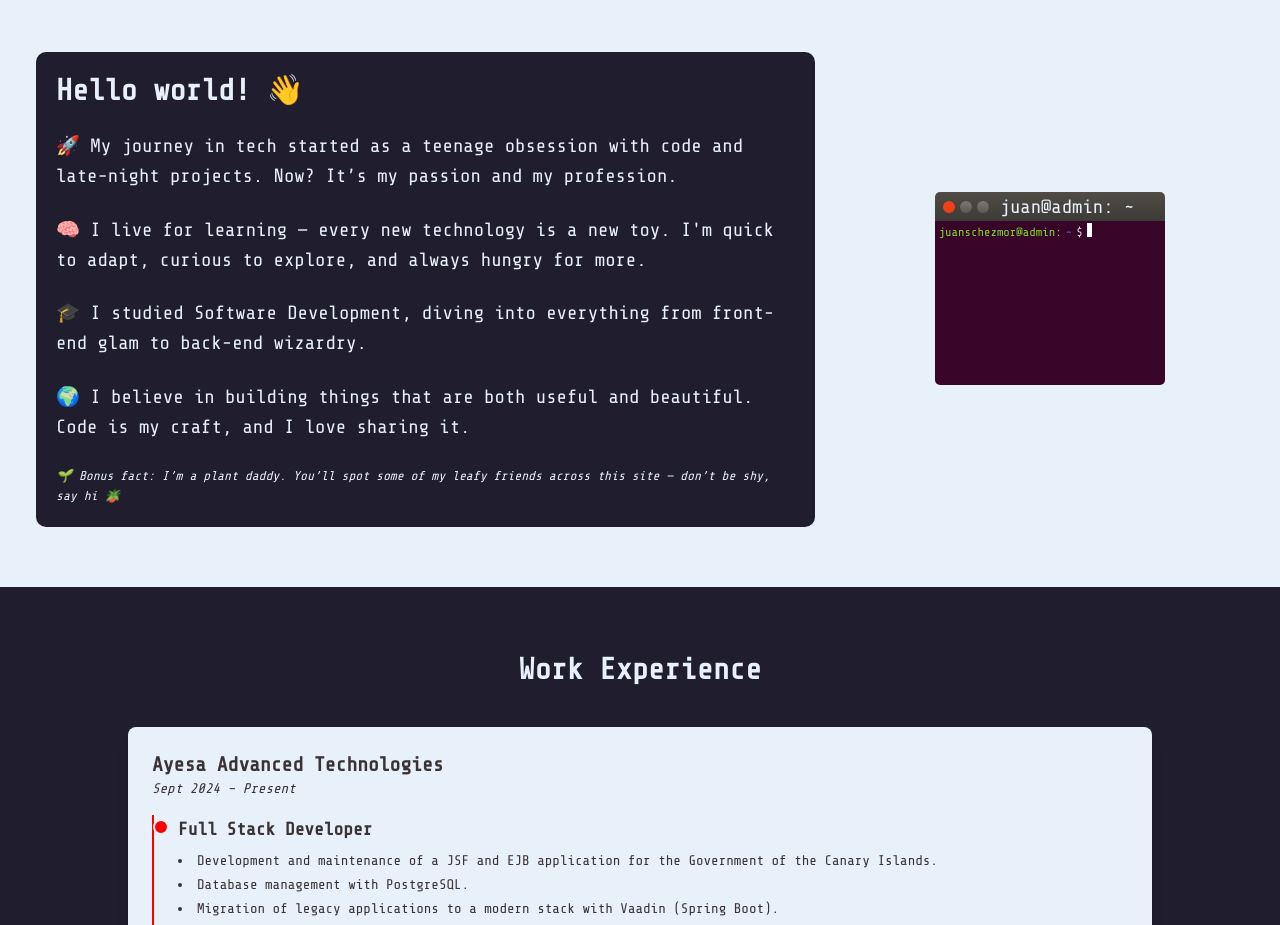
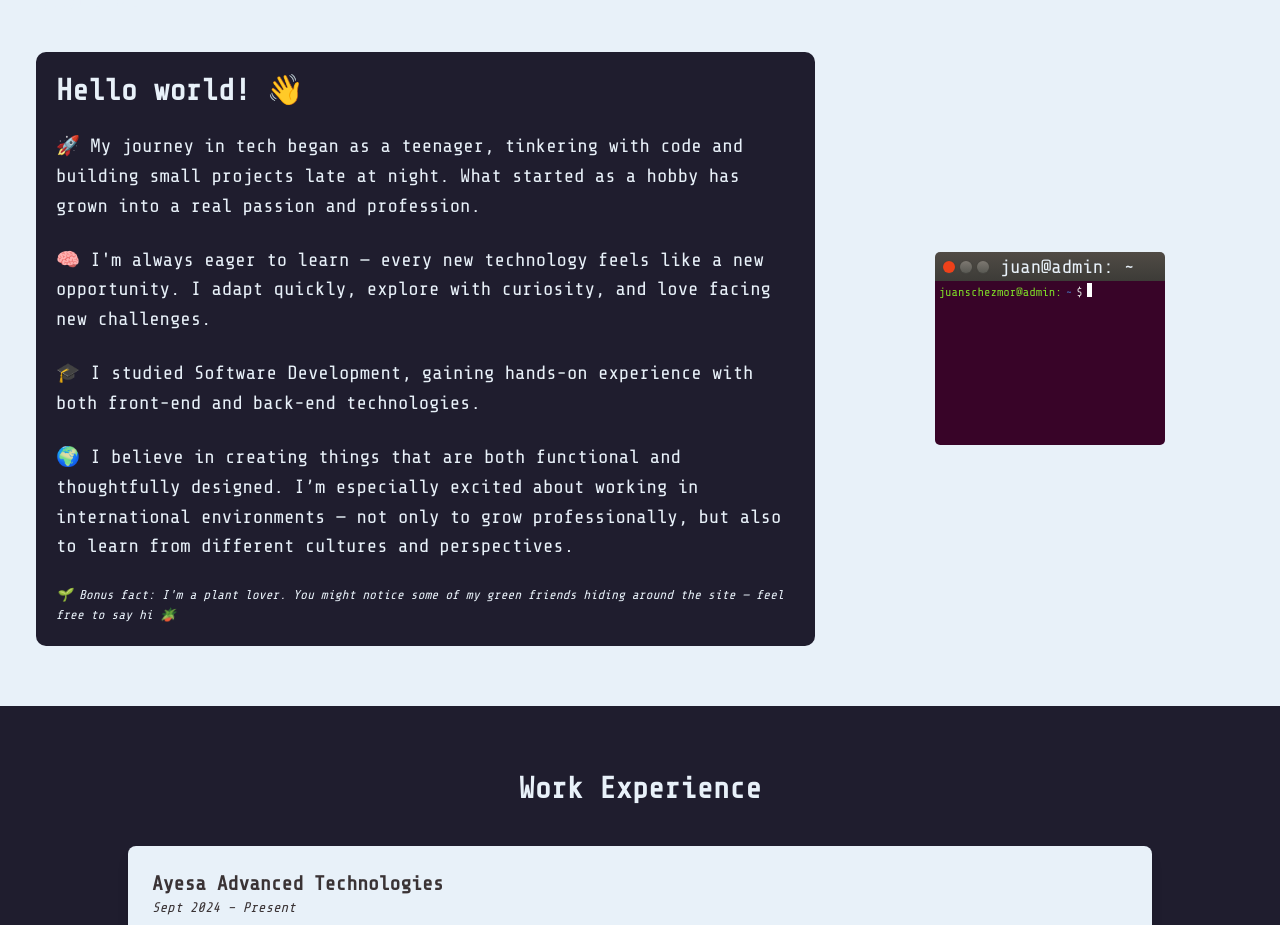
Before and after one commit to juanschezmor/juanschezmor.github.io, a React (Vite) app: page / in a window 1280 px wide. Shown: the part 940-1865 px from the top of the page. Built offline with nearby package versions, Linux system fonts and the light colour scheme.

Commit message:
improving bio

```diff
--- a/src/components/AboutMe.tsx
+++ b/src/components/AboutMe.tsx
@@ -29,24 +29,28 @@ function AboutMe() {
             </h2>
             <div className="space-y-6 text-lg font-mono text-[var(--secondary-text-color)]">
               <p>
-                🚀 My journey in tech started as a teenage obsession with code
-                and late-night projects. Now? It’s my passion and my profession.
+                🚀 My journey in tech began as a teenager, tinkering with code
+                and building small projects late at night. What started as a
+                hobby has grown into a real passion and profession.
               </p>
               <p>
-                🧠 I live for learning — every new technology is a new toy. I'm
-                quick to adapt, curious to explore, and always hungry for more.
+                🧠 I'm always eager to learn — every new technology feels like a
+                new opportunity. I adapt quickly, explore with curiosity, and
+                love facing new challenges.
               </p>
               <p>
-                🎓 I studied Software Development, diving into everything from
-                front-end glam to back-end wizardry.
+                🎓 I studied Software Development, gaining hands-on experience
+                with both front-end and back-end technologies.
               </p>
               <p>
-                🌍 I believe in building things that are both useful and
-                beautiful. Code is my craft, and I love sharing it.
+                🌍 I believe in creating things that are both functional and
+                thoughtfully designed. I’m especially excited about working in
+                international environments — not only to grow professionally,
+                but also to learn from different cultures and perspectives.
               </p>
               <p className="mini-text italic">
-                🌱 Bonus fact: I’m a plant daddy. You’ll spot some of my leafy
-                friends across this site — don’t be shy, say hi 🪴
+                🌱 Bonus fact: I'm a plant lover. You might notice some of my
+                green friends hiding around the site — feel free to say hi 🪴
               </p>
             </div>
           </motion.div>
```
